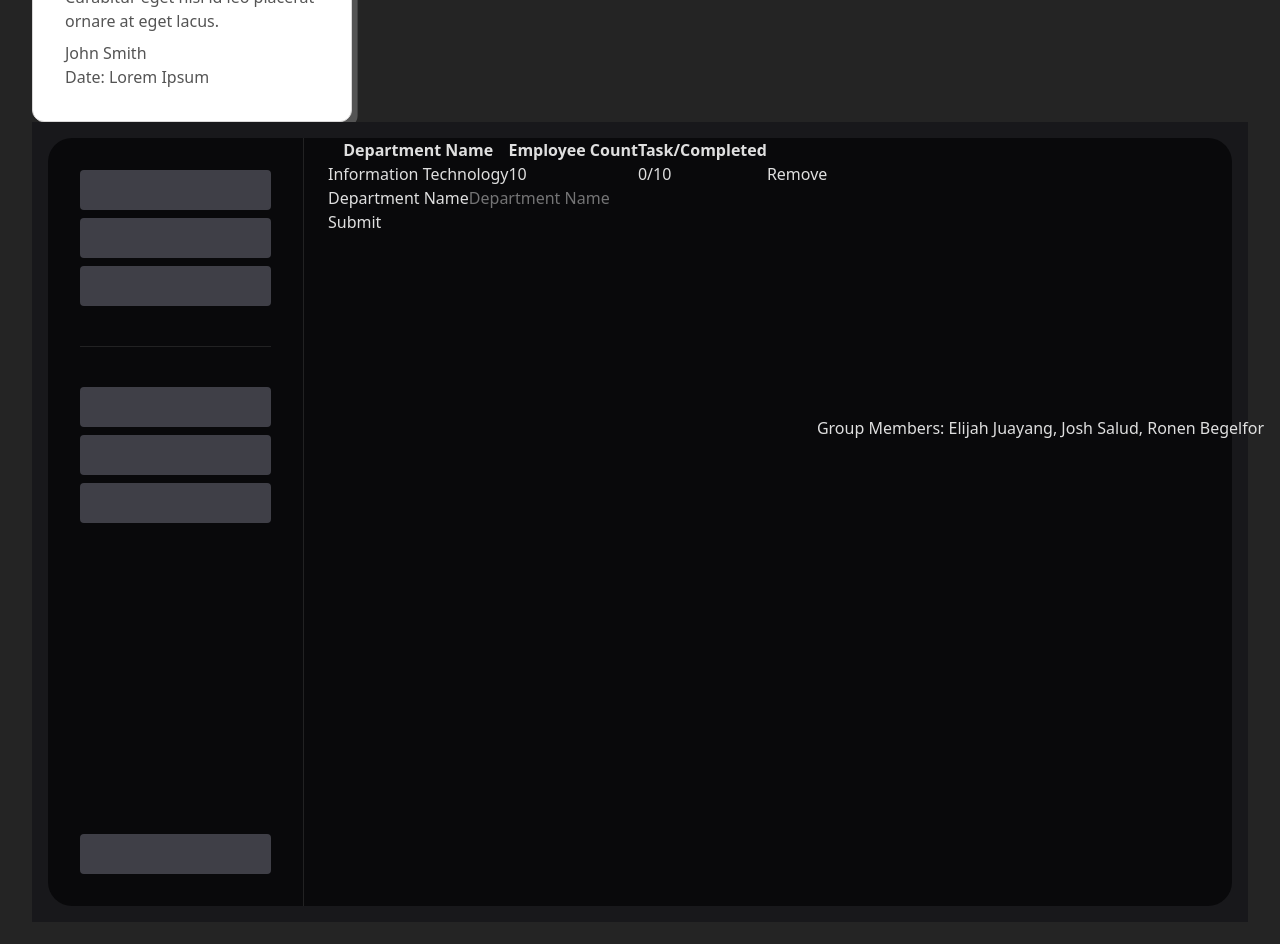
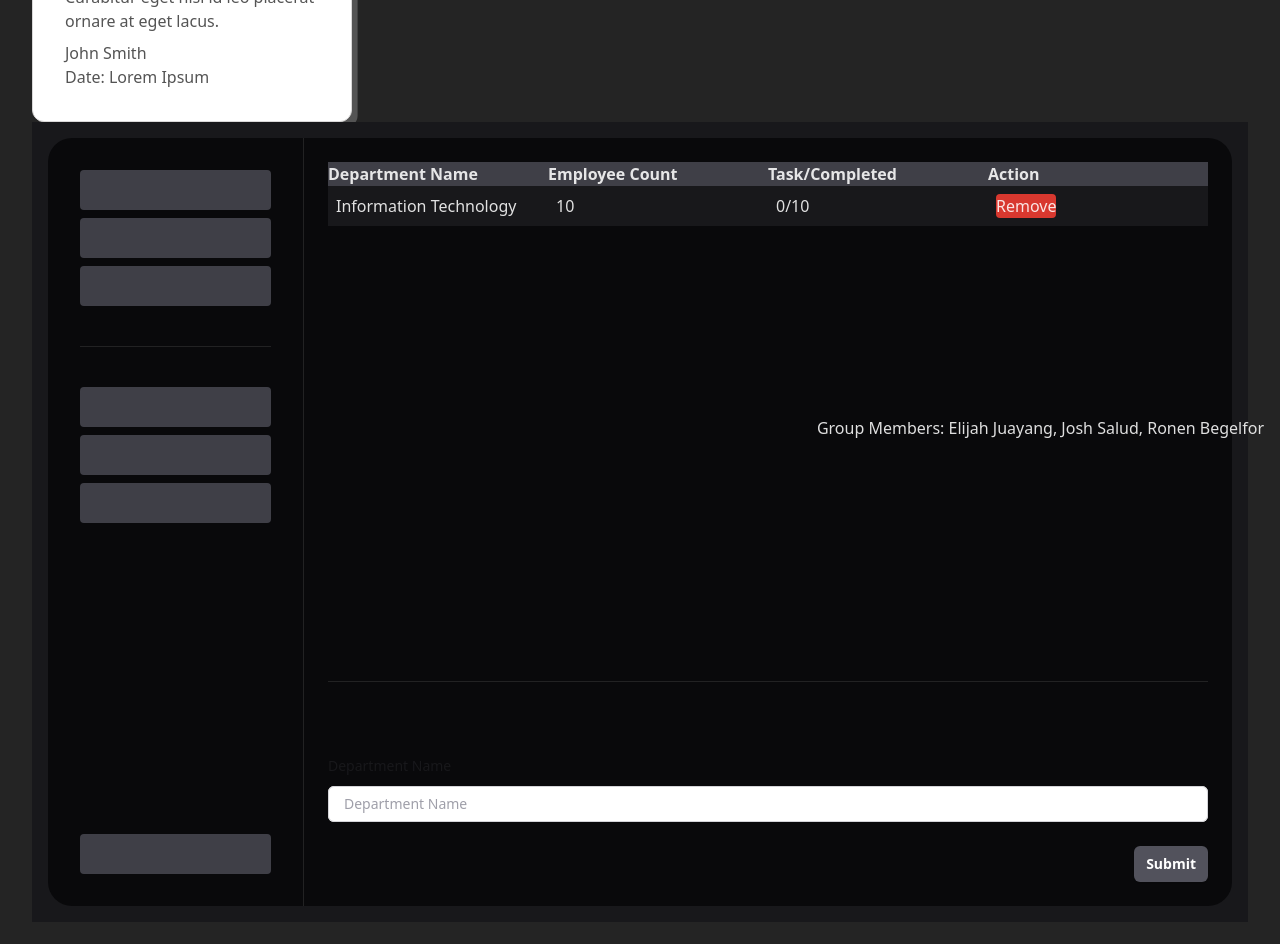
Before and after one commit to ejuayang-rrc/gamified-project-management, a React (Vite) app: page / in a window 1280 px wide. Shown: the part 360-1304 px from the top of the page. Built offline with nearby package versions, Linux system fonts and the light colour scheme.

Commit message:
Feat: Added and adapted the code to fit with tailwind css. Updated error message to not appear if there is no error.

```diff
--- a/src/components/pages/layout/DepartmentDashboard/DepartmentDashboard.tsx
+++ b/src/components/pages/layout/DepartmentDashboard/DepartmentDashboard.tsx
@@ -113,14 +113,18 @@ const DepartmentDashboard = () => {
                         </aside>
 
                         {/* Main dashboard content */}
-                        <section className="flex-1 pl-6">
+                        <section className="flex-1 p-6 flex flex-col">
+                            <div className="flex-1 overflow-y-auto min-h-0">
                                 <DepartmentList
                                 departments={departments}
                                 departmentIndex={removeDepartmentAtIndex}
                                 />
+                            </div >
+                            <div className="mt-6 border-t border-white/10 pt-6">
                                 <DepartmentForm
                                 selectedDepartment={selectedDepartment}
                                 addDepartment={addDepartment}/>
+                            </div>
                         </section>
                     </div>
                 </div>
--- a/src/components/pages/layout/DepartmentDashboard/common/DepartmentForm/DepartmentForm.tsx
+++ b/src/components/pages/layout/DepartmentDashboard/common/DepartmentForm/DepartmentForm.tsx
@@ -28,22 +28,33 @@ export default function DepartmentForm({
         };
 
         return (
-            <div>
+            <div className="flex flex-col mt-12">
                 <form onSubmit={handleSubmit}>
-                    <div>
-                        <label htmlFor="department-name">Department Name</label>
+                    <div className="">
+                        <label htmlFor="department-name" className="block text-sm/6 font-medium text-zinc-900 dark:text-white">Department Name</label>
+                        <div className="mt-2">
+                            <div className="flex items-center rounded-md bg-white pl-3 outline-1 -outline-offset-1 outline-zinc-300 focus-within:outline-2 focus-within:-outline-offset-2 focus-within:outline-zinc-600 dark:bg-white/5 dark:outline-white/10 dark:focus-within:outline-zinc-500">
+                                <div className="flex-1 text-base text-zinc-500 sm:text-sm/6 dark:text-zinc-400">
                                     <input
                                     value={departmentName}
                                     onChange={(e) => setDepartmentName(e.target.value)}
                                     placeholder="Department Name"
                                     id="department-name"
+                                    className="w-full min-w-0 bg-transparent py-2 pr-3 pl-1 text-base text-zinc-900 placeholder:text-zinc-400 focus:outline-none sm:text-sm dark:text-white dark:placeholder:text-zinc-500"
                                     >
                                     </input>
                                 </div>
-
-                    {error && <p className="error-message">{error}</p>}
-
-                    <button type="submit">Submit</button>
+                            </div>
+                        </div>
+                    </div>
+                    {error && (
+                        <div className="bg-red-100 border border-red-400 text-red-700 px-2 py-0.5 rounded relative">
+                            <p className="error-message">{error}</p>
+                        </div>
+                    )}
+                    <div className="mt-6 flex items-center justify-end gap-x-6">
+                        <button type="submit" className="rounded-md bg-zinc-600 px-3 py-2 text-sm font-semibold text-white shadow-xs hover:bg-zinc-500 focus-visible:outline-2 focus-visible:outline-offset-2 focus-visible:outline-zinc-600 dark:bg-zinc-500 dark:shadow-none dark:focus-visible:outline-zinc-500">Submit</button>
+                    </div>
                 </form>
             </div>
         )
--- a/src/components/pages/layout/DepartmentDashboard/common/DepartmentList/DepartmentList.tsx
+++ b/src/components/pages/layout/DepartmentDashboard/common/DepartmentList/DepartmentList.tsx
@@ -8,22 +8,23 @@ type DepartmentListDisplayProps = {
 // The 0 in the task count is temporarly until we actually settle for how we would manage our data and figure out how we log completion/task completion.
 export default function DepartmentList ({departments, departmentIndex} : DepartmentListDisplayProps) {
     return (
-        <>
-            <div>
-                <table>
-                    <tbody>
-                        <tr>
+            <table className="table-fixed w-full border-collapse bg-zinc-700 rounded">
+                <thead className="sticky top-0 bg-zinc-700 z-10">
+                    <tr className="text-left">
                         <th>Department Name</th>
                         <th>Employee Count</th>
                         <th>Task/Completed</th>
+                        <th>Action</th>
                     </tr>
+                </thead>
+                <tbody>
                     {departments.map(({departmentName, employeeCount, taskCount}, index) => (
-                            <tr key={index}>
-                                <td>{departmentName}</td>
-                                <td>{employeeCount}</td>
-                                <td>0/{taskCount}</td>
-                                <td>
-                                    <button onClick={() => departmentIndex(index)}>
+                        <tr key={index} className="odd:bg-zinc-900 even:bg-zinc-800">
+                            <td className="p-2">{departmentName}</td>
+                            <td className="p-2">{employeeCount}</td>
+                            <td className="p-2">0/{taskCount}</td>
+                            <td className="p-2">
+                                <button onClick={() => departmentIndex(index)} className="bg-[#D8382F] rounded">
                                     Remove
                                 </button>
                             </td>
@@ -31,7 +32,5 @@ export default function DepartmentList ({departments, departmentIndex} : Departm
                     ))}
                 </tbody>
             </table>
-            </div>
-        </>
     )
 }
```
Lines whose indentation alone changed are shown as unchanged.
